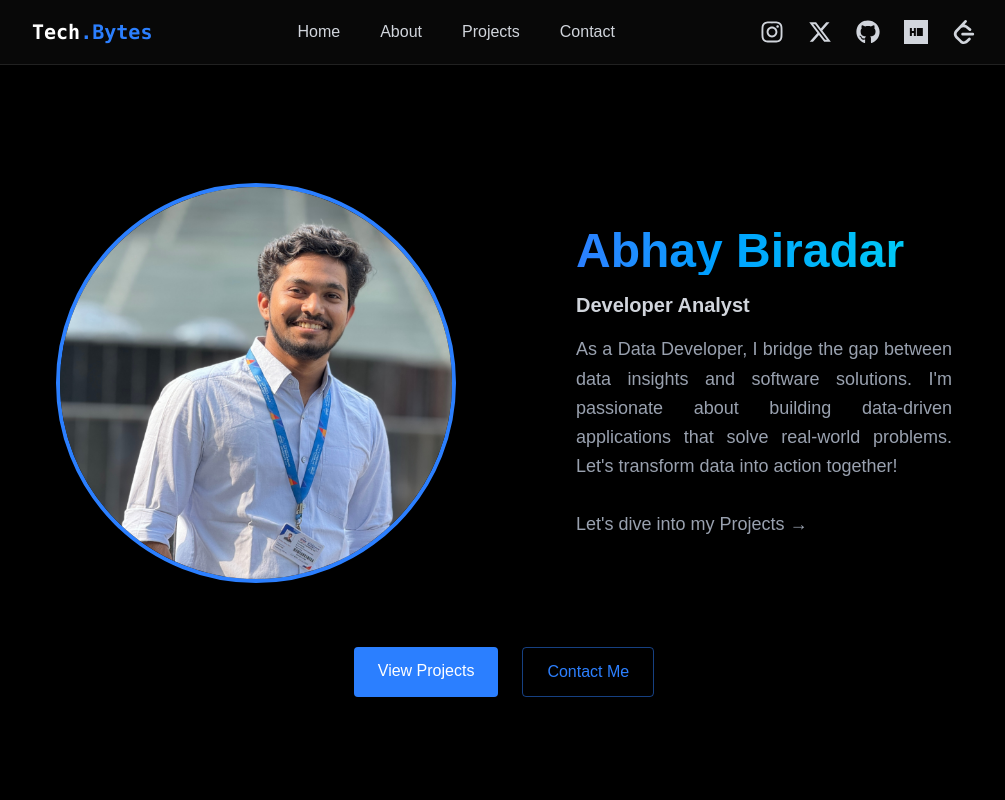
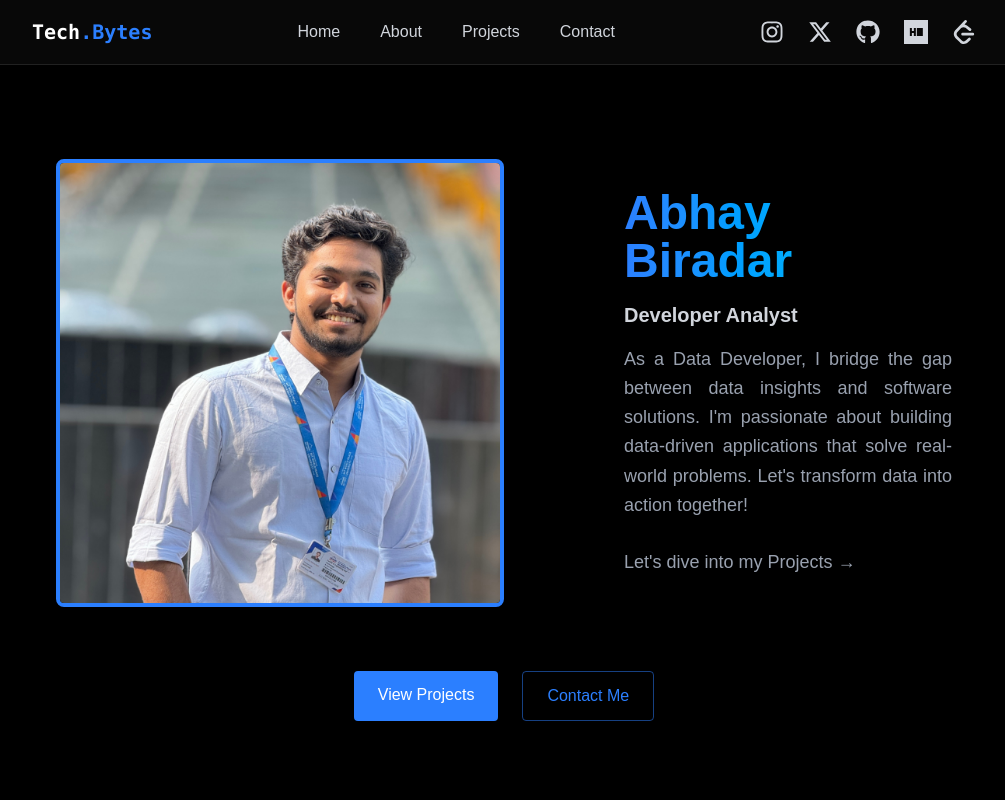
Before and after one commit to AKBiradar02/akweb_portfolio, a React (Vite) app: page / in a window 1280 px wide. Shown: the top 800 px of the page, without its empty margins (136-1141 px from the left). Built offline with nearby package versions, Linux system fonts and the light colour scheme.

Commit message:
Minimal changes

```diff
--- a/src/components/sections/home.jsx
+++ b/src/components/sections/home.jsx
@@ -12,7 +12,7 @@ export const Home = () => {
               <img
                 src="./images/profile.jpg"
                 alt="Abhay Biradar"
-                className="w-24 h-24 md:w-100 md:h-100 rounded-full border-4 border-blue-500 shadow-lg"
+                className="w-full h-auto max-w-xs sm:max-w-sm md:max-w-md rounded-lg object-cover border-4 border-blue-500 shadow-lg"
               />
             </div>
 
```
